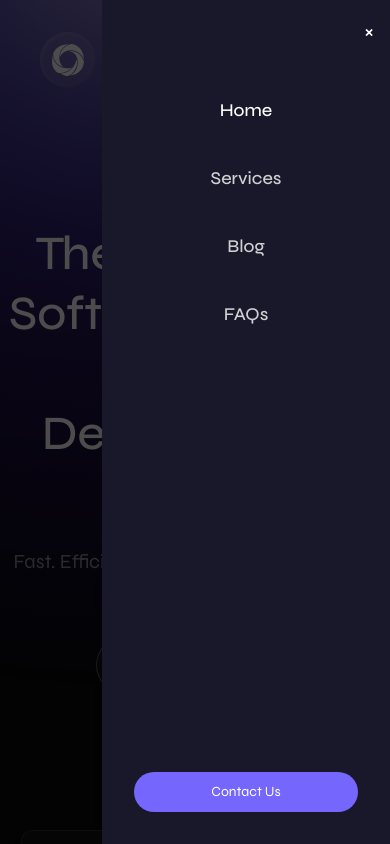
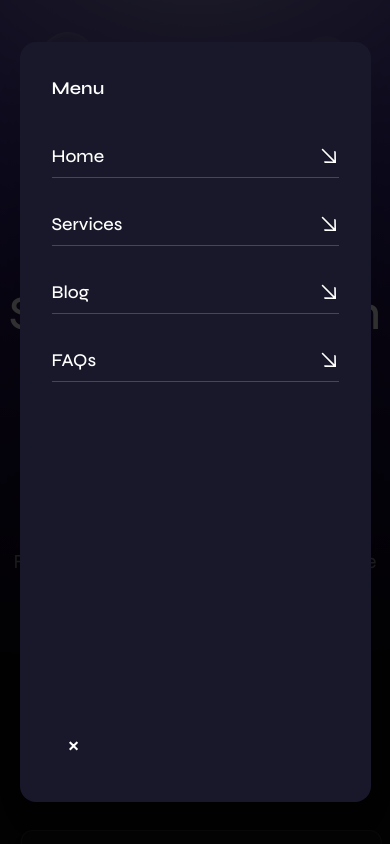
Before and after one commit to afnanahmadtariq/Devstract, a Next.js app: page / in a window 390 px wide. Both pictures are taken after a click on the button 326 px from the left and 60 px from the top of the page. Shown: the top 844 px of the page. Built offline with nearby package versions, Linux system fonts and the light colour scheme.

Commit message:
Update navigation.tsx

```diff
--- a/components/navigation.tsx
+++ b/components/navigation.tsx
@@ -110,53 +110,55 @@ export default function Navigation({ contactPage = false }: NavigationProps) {
       </nav>
       {/* Mobile Menu Overlay rendered via Portal */}
       {(menuOpen || menuClosing) && typeof window !== "undefined" && createPortal(
-        <div className="fixed inset-0 z-[9999] bg-black/70 flex justify-end">
+        <div className="fixed inset-0 z-[9999] bg-black/80 flex items-center justify-center">
           <div
             ref={menuRef}
             className={
               (contactPage
-                ? "w-72 max-w-full h-full bg-white dark:bg-[#18182a] flex flex-col justify-between shadow-xl "
-                : "w-72 max-w-full h-full bg-[#18182a] flex flex-col justify-between shadow-xl ") +
+                ? "relative w-[90vw] max-w-[400px] h-[90vh] bg-white dark:bg-[#18182a] rounded-2xl flex flex-col justify-start shadow-2xl p-8"
+                : "relative w-[90vw] max-w-[400px] h-[90vh] bg-[#18182a] rounded-2xl flex flex-col justify-start shadow-2xl p-8") +
               (menuClosing ? " animate-slide-out-right" : " animate-slide-in-right")
             }
           >
-            <div>
-              <div className="flex justify-end p-4">
-                <button
-                  className={contactPage ? "text-black dark:text-white text-2xl" : "text-white text-2xl"}
-                  onClick={handleCloseMenu}
-                  aria-label="Close menu"
-                >
-                  &times;
-                </button>
-              </div>
-              <nav className="flex flex-col items-center px-8 space-y-10 mt-8">
-                <Link href="/#home" className={contactPage ? "text-black dark:text-white hover:text-purple-400 font-medium transition-colors text-lg" : "text-white hover:text-purple-400 font-medium transition-colors text-lg"} onClick={() => setMenuOpen(false)}>
-                  Home
-                </Link>
-                <Link href="/#services" className={contactPage ? "text-black/80 dark:text-white/80 hover:text-purple-400 font-medium transition-colors text-lg" : "text-white/80 hover:text-purple-400 font-medium transition-colors text-lg"} onClick={() => setMenuOpen(false)}>
-                  Services
-                </Link>
-                <Link href="#blog" className={contactPage ? "text-black/80 dark:text-white/80 hover:text-purple-400 font-medium transition-colors text-lg" : "text-white/80 hover:text-purple-400 font-medium transition-colors text-lg"} onClick={() => setMenuOpen(false)}>
-                  Blog
-                </Link>
-                <Link href="/#faqs" className={contactPage ? "text-black/80 dark:text-white/80 hover:text-purple-400 font-medium transition-colors text-lg" : "text-white/80 hover:text-purple-400 font-medium transition-colors text-lg"} onClick={() => setMenuOpen(false)}>
-                  FAQs
-                </Link>
-              </nav>
+            {/* Heading */}
+            <div className="mb-8">
+              <span className={contactPage ? "text-black dark:text-white text-lg font-semibold" : "text-white text-lg font-semibold"}>Menu</span>
             </div>
-            <div className="p-8">
-              {contactPage ? (
-                <span className="w-full px-6 py-5 font-syne font-light rounded-full border-0 text-black dark:text-white bg-transparent cursor-default opacity-70 select-none block text-center">
-                  Contact Us
-                </span>
-              ) : (
-                <Link href="/contactus" passHref legacyBehavior>
-                  <Button className="contact-button w-full text-white px-6 py-5 font-syne font-light rounded-full border-0">
-                    Contact Us
-                  </Button>
-                </Link>
-              )}
+            {/* Menu Options */}
+            <nav className="flex flex-col gap-6 flex-1">
+              {[
+                { href: "/#home", label: "Home" },
+                { href: "/#services", label: "Services" },
+                { href: "https://blog.devstract.site", label: "Blog" },
+                { href: "/#faqs", label: "FAQs" }
+              ].map((item, idx) => (
+                <div key={item.label} className="relative">
+                  <Link
+                    href={item.href}
+                    className={contactPage
+                      ? "flex items-center justify-between w-full text-left text-black dark:text-white text-lg font-medium py-2"
+                      : "flex items-center justify-between w-full text-left text-white text-lg font-medium py-2"}
+                    onClick={() => setMenuOpen(false)}
+                  >
+                    <span>{item.label}</span>
+                    <span className="ml-2">
+                      <Image src="/media/small_arrow.svg" alt="arrow" width={20} height={20} style={{ transform: "rotate(45deg)" }} />
+                    </span>
+                  </Link>
+                  <div className={contactPage ? "absolute left-0 right-0 bottom-0 h-px bg-black/10 dark:bg-white/20" : "absolute left-0 right-0 bottom-0 h-px bg-white/20"}></div>
+                </div>
+              ))}
+            </nav>
+            {/* Cross Button at Bottom */}
+            <div className="mt-8 flex justify-start">
+              <button
+                className={contactPage ? "text-black dark:text-white text-3xl px-4 py-2" : "text-white text-3xl px-4 py-2"}
+                onClick={handleCloseMenu}
+                aria-label="Close menu"
+                style={{ border: "none", background: "transparent" }}
+              >
+                &times;
+              </button>
             </div>
           </div>
         </div>,
```
